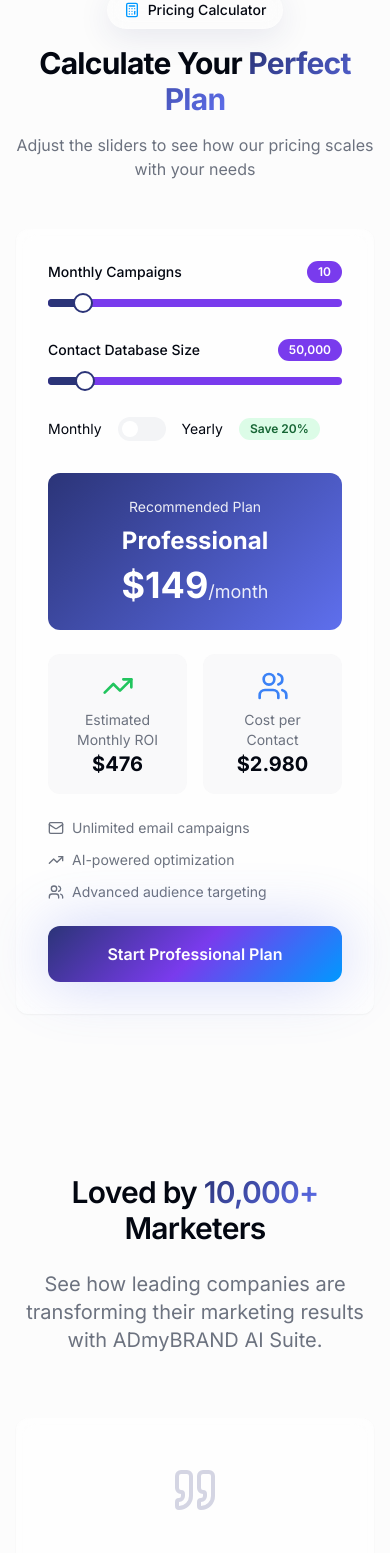
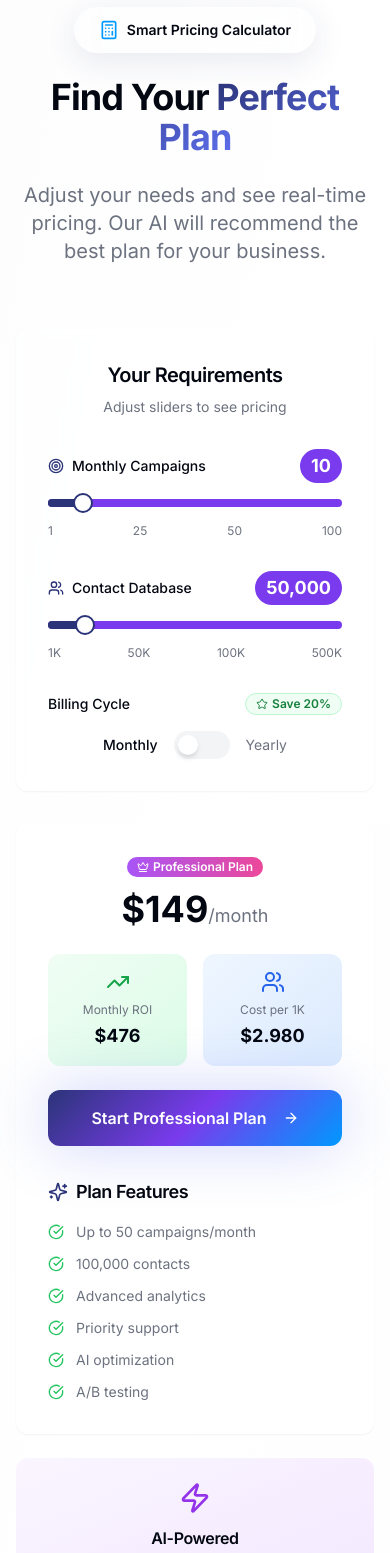
Before and after one commit to Kshitijknk07/admybrand-ai-suite, a Next.js app: page / in a window 390 px wide. Shown: the part 6991-8544 px from the top of the page. Built offline with nearby package versions, Linux system fonts and the light colour scheme.

Commit message:
Enhance PricingCalculator component with dynamic plan selection and improved UI. Added animations, updated pricing calculation logic to return plan details, and included new plan features. Refactored layout for better user experience and responsiveness.

```diff
--- a/app/components/PricingCalculator.tsx
+++ b/app/components/PricingCalculator.tsx
@@ -1,14 +1,29 @@
-import { useState } from "react";
+import { useState, useEffect } from "react";
 import { Card } from "@/components/ui/card";
 import { Button } from "@/components/ui/button";
 import { Badge } from "@/components/ui/badge";
 import { Slider } from "@/components/ui/slider";
-import { Calculator, TrendingUp, Users, Mail } from "lucide-react";
+import {
+  Calculator,
+  TrendingUp,
+  Users,
+  Mail,
+  Zap,
+  Target,
+  BarChart3,
+  Sparkles,
+  CheckCircle,
+  ArrowRight,
+  Crown,
+  Star,
+} from "lucide-react";
+import { motion, AnimatePresence } from "framer-motion";
 
 export const PricingCalculator = () => {
   const [campaigns, setCampaigns] = useState([10]);
   const [contacts, setContacts] = useState([50000]);
   const [isYearly, setIsYearly] = useState(false);
+  const [selectedPlan, setSelectedPlan] = useState("Starter");
 
   // Calculate pricing based on usage
   const calculatePrice = () => {
@@ -16,15 +31,18 @@ export const PricingCalculator = () => {
     const contactCount = contacts[0];
 
     let basePrice = 49; // Starter price
+    let planName = "Starter";
 
     // Upgrade to Professional if needed
     if (campaignCount > 5 || contactCount > 10000) {
       basePrice = 149;
+      planName = "Professional";
     }
 
     // Upgrade to Enterprise if needed
     if (campaignCount > 50 || contactCount > 100000) {
       basePrice = 399;
+      planName = "Enterprise";
     }
 
     // Additional costs for extra usage
@@ -39,50 +57,121 @@ export const PricingCalculator = () => {
     const monthlyPrice = basePrice + extraCost;
     const yearlyPrice = Math.floor(monthlyPrice * 0.8); // 20% discount
 
-    return isYearly ? yearlyPrice : monthlyPrice;
+    return {
+      monthly: monthlyPrice,
+      yearly: yearlyPrice,
+      plan: planName,
+    };
   };
 
-  const getPlanName = () => {
-    const campaignCount = campaigns[0];
-    const contactCount = contacts[0];
+  const pricing = calculatePrice();
+  const estimatedROI = Math.floor(pricing.monthly * 3.2); // 320% ROI
+  const costPerContact = ((pricing.monthly / contacts[0]) * 1000).toFixed(3);
 
-    if (campaignCount > 50 || contactCount > 100000) return "Enterprise";
-    if (campaignCount > 5 || contactCount > 10000) return "Professional";
-    return "Starter";
+  // Update selected plan when pricing changes
+  useEffect(() => {
+    setSelectedPlan(pricing.plan);
+  }, [pricing.plan]);
+
+  const planFeatures = {
+    Starter: [
+      "Up to 5 campaigns/month",
+      "10,000 contacts",
+      "Basic analytics",
+      "Email support",
+      "AI recommendations",
+    ],
+    Professional: [
+      "Up to 50 campaigns/month",
+      "100,000 contacts",
+      "Advanced analytics",
+      "Priority support",
+      "AI optimization",
+      "A/B testing",
+    ],
+    Enterprise: [
+      "Unlimited campaigns",
+      "Unlimited contacts",
+      "Custom analytics",
+      "Dedicated support",
+      "AI automation",
+      "Custom integrations",
+    ],
   };
 
-  const estimatedROI = Math.floor(calculatePrice() * 3.2); // 320% ROI
+  const getPlanColor = (plan: string) => {
+    switch (plan) {
+      case "Starter":
+        return "from-blue-500 to-cyan-500";
+      case "Professional":
+        return "from-purple-500 to-pink-500";
+      case "Enterprise":
+        return "from-orange-500 to-red-500";
+      default:
+        return "from-blue-500 to-cyan-500";
+    }
+  };
 
   return (
-    <section className="py-16 bg-muted/30">
+    <section className="py-20 bg-gradient-to-br from-muted/20 via-background to-muted/10">
       <div className="container-lg">
-        <div className="max-w-4xl mx-auto">
-          <div className="text-center space-y-4 mb-12">
-            <div className="inline-flex items-center gap-2 glass px-4 py-2 rounded-full">
-              <Calculator className="w-4 h-4 text-accent" />
-              <span className="text-sm font-medium">Pricing Calculator</span>
+        <div className="max-w-6xl mx-auto">
+          {/* Header */}
+          <motion.div
+            className="text-center space-y-6 mb-16"
+            initial={{ opacity: 0, y: 20 }}
+            animate={{ opacity: 1, y: 0 }}
+            transition={{ duration: 0.6 }}
+          >
+            <div className="inline-flex items-center gap-2 glass px-6 py-3 rounded-full">
+              <Calculator className="w-5 h-5 text-accent" />
+              <span className="text-sm font-semibold">
+                Smart Pricing Calculator
+              </span>
             </div>
-            <h3 className="text-3xl font-bold text-foreground">
-              Calculate Your{" "}
+            <h3 className="text-4xl md:text-5xl font-bold text-foreground">
+              Find Your{" "}
               <span className="bg-gradient-primary bg-clip-text text-transparent">
                 Perfect Plan
               </span>
             </h3>
-            <p className="text-muted-foreground">
-              Adjust the sliders to see how our pricing scales with your needs
+            <p className="text-xl text-muted-foreground max-w-2xl mx-auto">
+              Adjust your needs and see real-time pricing. Our AI will recommend
+              the best plan for your business.
+            </p>
+          </motion.div>
+
+          <div className="grid lg:grid-cols-3 gap-8">
+            {/* Calculator Controls */}
+            <motion.div
+              className="lg:col-span-1"
+              initial={{ opacity: 0, x: -20 }}
+              animate={{ opacity: 1, x: 0 }}
+              transition={{ duration: 0.6, delay: 0.2 }}
+            >
+              <Card className="p-8 border-0 bg-card/50 glass backdrop-blur-sm">
+                <div className="space-y-8">
+                  <div className="text-center">
+                    <h4 className="text-xl font-semibold mb-2">
+                      Your Requirements
+                    </h4>
+                    <p className="text-sm text-muted-foreground">
+                      Adjust sliders to see pricing
                     </p>
                   </div>
 
-          <Card className="p-8 border-0 bg-card/50 glass">
-            <div className="grid lg:grid-cols-2 gap-8">
-              {/* Calculator Controls */}
-              <div className="space-y-8">
+                  {/* Campaigns Slider */}
                   <div className="space-y-4">
                     <div className="flex items-center justify-between">
-                    <label className="text-sm font-medium text-foreground">
+                      <div className="flex items-center gap-2">
+                        <Target className="w-4 h-4 text-primary" />
+                        <label className="text-sm font-medium">
                           Monthly Campaigns
                         </label>
-                    <Badge variant="secondary">{campaigns[0]}</Badge>
+                      </div>
+                      <Badge variant="secondary" className="text-lg font-bold">
+                        {campaigns[0]}
+                      </Badge>
                     </div>
                     <Slider
                       value={campaigns}
@@ -92,14 +181,24 @@ export const PricingCalculator = () => {
                       step={1}
                       className="w-full"
                     />
+                    <div className="flex justify-between text-xs text-muted-foreground">
+                      <span>1</span>
+                      <span>25</span>
+                      <span>50</span>
+                      <span>100</span>
+                    </div>
                   </div>
 
+                  {/* Contacts Slider */}
                   <div className="space-y-4">
                     <div className="flex items-center justify-between">
-                    <label className="text-sm font-medium text-foreground">
-                      Contact Database Size
+                      <div className="flex items-center gap-2">
+                        <Users className="w-4 h-4 text-primary" />
+                        <label className="text-sm font-medium">
+                          Contact Database
                         </label>
-                    <Badge variant="secondary">
+                      </div>
+                      <Badge variant="secondary" className="text-lg font-bold">
                         {contacts[0].toLocaleString()}
                       </Badge>
                     </div>
@@ -111,91 +210,179 @@ export const PricingCalculator = () => {
                       step={1000}
                       className="w-full"
                     />
+                    <div className="flex justify-between text-xs text-muted-foreground">
+                      <span>1K</span>
+                      <span>50K</span>
+                      <span>100K</span>
+                      <span>500K</span>
+                    </div>
                   </div>
 
-                <div className="flex items-center gap-4">
-                  <span className="text-sm">Monthly</span>
-                  <button
-                    onClick={() => setIsYearly(!isYearly)}
-                    className={`relative w-12 h-6 rounded-full transition-colors ${
-                      isYearly ? "bg-primary" : "bg-muted"
-                    }`}
+                  {/* Billing Toggle */}
+                  <div className="space-y-4">
+                    <div className="flex items-center justify-between">
+                      <span className="text-sm font-medium">Billing Cycle</span>
+                      <Badge
+                        variant="outline"
+                        className="bg-green-50 text-green-700 border-green-200"
                       >
-                    <div
-                      className={`absolute top-1 w-4 h-4 bg-white rounded-full transition-transform ${
-                        isYearly ? "translate-x-7" : "translate-x-1"
-                      }`}
-                    />
-                  </button>
-                  <span className="text-sm">Yearly</span>
-                  <Badge className="bg-green-100 text-green-800">
+                        <Star className="w-3 h-3 mr-1" />
                         Save 20%
                       </Badge>
                     </div>
+                    <div className="flex items-center justify-center gap-4">
+                      <span
+                        className={`text-sm transition-colors ${!isYearly ? "text-foreground font-medium" : "text-muted-foreground"}`}
+                      >
+                        Monthly
+                      </span>
+                      <button
+                        onClick={() => setIsYearly(!isYearly)}
+                        className={`relative w-14 h-7 rounded-full transition-all duration-300 ${
+                          isYearly ? "bg-primary shadow-lg" : "bg-muted"
+                        }`}
+                      >
+                        <motion.div
+                          className="absolute top-1 w-5 h-5 bg-white rounded-full shadow-md"
+                          animate={{ x: isYearly ? 28 : 4 }}
+                          transition={{
+                            type: "spring",
+                            stiffness: 500,
+                            damping: 30,
+                          }}
+                        />
+                      </button>
+                      <span
+                        className={`text-sm transition-colors ${isYearly ? "text-foreground font-medium" : "text-muted-foreground"}`}
+                      >
+                        Yearly
+                      </span>
                     </div>
+                  </div>
+                </div>
+              </Card>
+            </motion.div>
 
-              {/* Results */}
+            {/* Results & Plan Details */}
+            <motion.div
+              className="lg:col-span-2"
+              initial={{ opacity: 0, x: 20 }}
+              animate={{ opacity: 1, x: 0 }}
+              transition={{ duration: 0.6, delay: 0.4 }}
+            >
               <div className="space-y-6">
-                <div className="text-center p-6 bg-gradient-primary rounded-xl text-white">
-                  <div className="text-sm opacity-90 mb-2">
-                    Recommended Plan
-                  </div>
-                  <div className="text-2xl font-bold mb-2">{getPlanName()}</div>
-                  <div className="text-4xl font-bold">
-                    ${calculatePrice()}
-                    <span className="text-lg font-normal opacity-90">
+                {/* Main Pricing Card */}
+                <Card className="p-8 border-0 bg-gradient-to-br from-card/80 to-card/40 glass backdrop-blur-sm">
+                  <div className="grid md:grid-cols-2 gap-8">
+                    {/* Pricing Display */}
+                    <div className="space-y-6">
+                      <div className="text-center">
+                        <Badge
+                          className={`mb-3 bg-gradient-to-r ${getPlanColor(selectedPlan)} text-white border-0`}
+                        >
+                          <Crown className="w-3 h-3 mr-1" />
+                          {selectedPlan} Plan
+                        </Badge>
+                        <div className="space-y-2">
+                          <div className="text-4xl font-bold text-foreground">
+                            ${isYearly ? pricing.yearly : pricing.monthly}
+                            <span className="text-lg font-normal text-muted-foreground">
                               /month
                             </span>
                           </div>
                           {isYearly && (
-                    <div className="text-sm opacity-90">
-                      ${calculatePrice() * 12}/year (billed annually)
+                            <div className="text-sm text-muted-foreground">
+                              ${pricing.yearly * 12}/year (billed annually)
                             </div>
                           )}
                         </div>
+                      </div>
 
                       <div className="grid grid-cols-2 gap-4">
-                  <div className="text-center p-4 rounded-lg bg-muted/50">
-                    <TrendingUp className="w-8 h-8 text-green-500 mx-auto mb-2" />
-                    <div className="text-sm text-muted-foreground">
-                      Estimated Monthly ROI
+                        <div className="text-center p-4 rounded-xl bg-gradient-to-br from-green-50 to-green-100 dark:from-green-900/20 dark:to-green-800/20">
+                          <TrendingUp className="w-6 h-6 text-green-600 mx-auto mb-2" />
+                          <div className="text-xs text-muted-foreground mb-1">
+                            Monthly ROI
                           </div>
-                    <div className="text-xl font-bold text-foreground">
+                          <div className="text-lg font-bold text-foreground">
                             ${estimatedROI.toLocaleString()}
                           </div>
                         </div>
-                  <div className="text-center p-4 rounded-lg bg-muted/50">
-                    <Users className="w-8 h-8 text-blue-500 mx-auto mb-2" />
-                    <div className="text-sm text-muted-foreground">
-                      Cost per Contact
+                        <div className="text-center p-4 rounded-xl bg-gradient-to-br from-blue-50 to-blue-100 dark:from-blue-900/20 dark:to-blue-800/20">
+                          <Users className="w-6 h-6 text-blue-600 mx-auto mb-2" />
+                          <div className="text-xs text-muted-foreground mb-1">
+                            Cost per 1K
                           </div>
-                    <div className="text-xl font-bold text-foreground">
-                      ${((calculatePrice() / contacts[0]) * 1000).toFixed(3)}
+                          <div className="text-lg font-bold text-foreground">
+                            ${costPerContact}
                           </div>
                         </div>
                       </div>
 
-                <div className="space-y-3">
-                  <div className="flex items-center gap-2 text-sm text-muted-foreground">
-                    <Mail className="w-4 h-4" />
-                    <span>Unlimited email campaigns</span>
-                  </div>
-                  <div className="flex items-center gap-2 text-sm text-muted-foreground">
-                    <TrendingUp className="w-4 h-4" />
-                    <span>AI-powered optimization</span>
-                  </div>
-                  <div className="flex items-center gap-2 text-sm text-muted-foreground">
-                    <Users className="w-4 h-4" />
-                    <span>Advanced audience targeting</span>
-                  </div>
+                      <Button variant="hero" size="lg" className="w-full group">
+                        Start {selectedPlan} Plan
+                        <ArrowRight className="w-4 h-4 ml-2 group-hover:translate-x-1 transition-transform" />
+                      </Button>
                     </div>
 
-                <Button variant="hero" size="lg" className="w-full">
-                  Start {getPlanName()} Plan
-                </Button>
+                    {/* Plan Features */}
+                    <div className="space-y-4">
+                      <h5 className="font-semibold text-lg flex items-center gap-2">
+                        <Sparkles className="w-5 h-5 text-primary" />
+                        Plan Features
+                      </h5>
+                      <div className="space-y-3">
+                        <AnimatePresence mode="wait">
+                          {planFeatures[
+                            selectedPlan as keyof typeof planFeatures
+                          ]?.map((feature, index) => (
+                            <motion.div
+                              key={feature}
+                              initial={{ opacity: 0, x: 10 }}
+                              animate={{ opacity: 1, x: 0 }}
+                              exit={{ opacity: 0, x: -10 }}
+                              transition={{ delay: index * 0.1 }}
+                              className="flex items-center gap-3 text-sm"
+                            >
+                              <CheckCircle className="w-4 h-4 text-green-500 flex-shrink-0" />
+                              <span className="text-muted-foreground">
+                                {feature}
+                              </span>
+                            </motion.div>
+                          ))}
+                        </AnimatePresence>
+                      </div>
                     </div>
                   </div>
                 </Card>
+
+                {/* Additional Benefits */}
+                <div className="grid md:grid-cols-3 gap-4">
+                  <div className="text-center p-6 rounded-xl bg-gradient-to-br from-purple-50 to-purple-100 dark:from-purple-900/20 dark:to-purple-800/20">
+                    <Zap className="w-8 h-8 text-purple-600 mx-auto mb-3" />
+                    <h6 className="font-semibold mb-2">AI-Powered</h6>
+                    <p className="text-sm text-muted-foreground">
+                      Smart optimization for maximum results
+                    </p>
+                  </div>
+                  <div className="text-center p-6 rounded-xl bg-gradient-to-br from-orange-50 to-orange-100 dark:from-orange-900/20 dark:to-orange-800/20">
+                    <BarChart3 className="w-8 h-8 text-orange-600 mx-auto mb-3" />
+                    <h6 className="font-semibold mb-2">Advanced Analytics</h6>
+                    <p className="text-sm text-muted-foreground">
+                      Deep insights into campaign performance
+                    </p>
+                  </div>
+                  <div className="text-center p-6 rounded-xl bg-gradient-to-br from-teal-50 to-teal-100 dark:from-teal-900/20 dark:to-teal-800/20">
+                    <Mail className="w-8 h-8 text-teal-600 mx-auto mb-3" />
+                    <h6 className="font-semibold mb-2">Unlimited Emails</h6>
+                    <p className="text-sm text-muted-foreground">
+                      Send as many campaigns as you need
+                    </p>
+                  </div>
+                </div>
+              </div>
+            </motion.div>
+          </div>
         </div>
       </div>
     </section>
```
Lines whose indentation alone changed are shown as unchanged.
